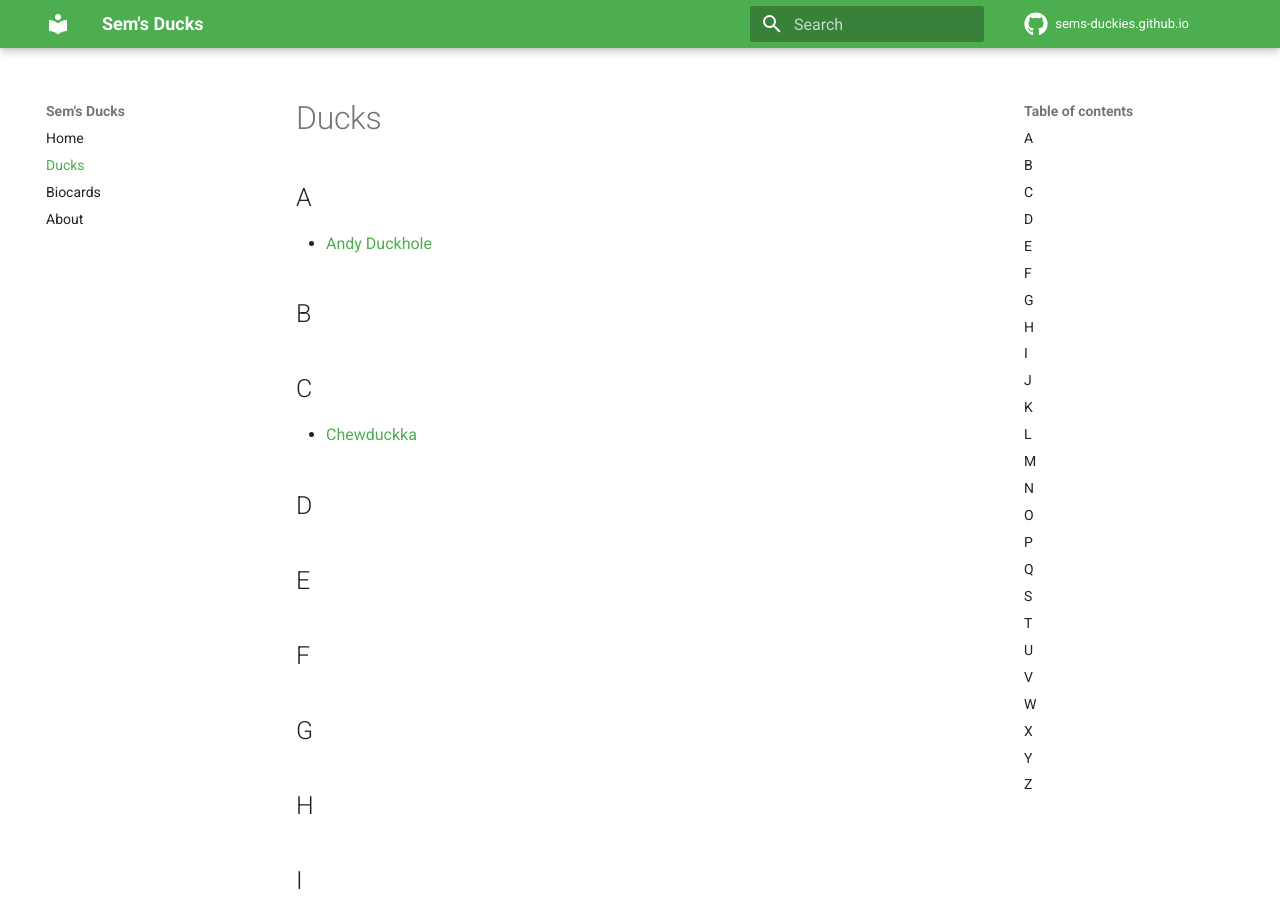
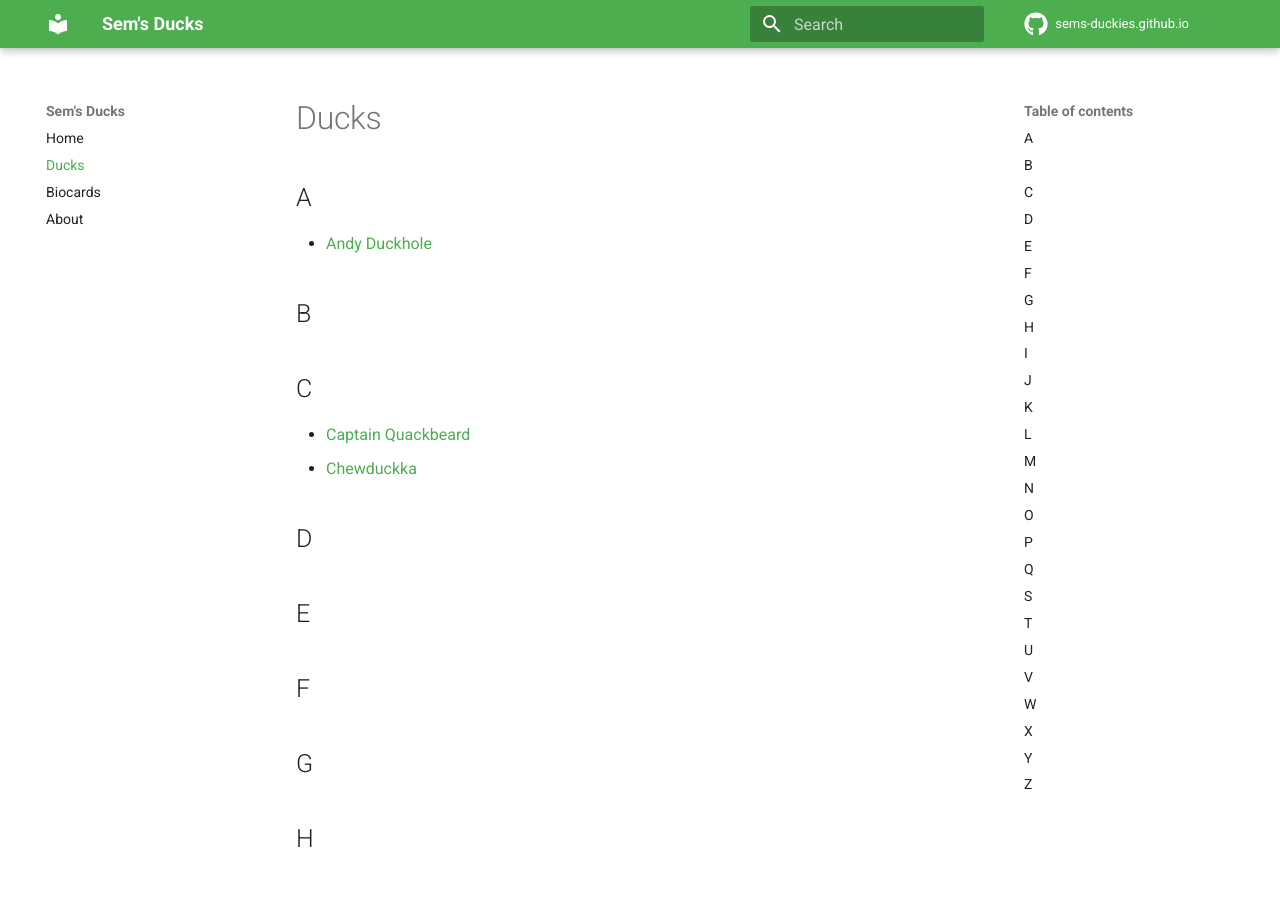
Before and after one commit to Sems-duckies/sems-duckies.github.io, an MkDocs documentation site: the page built from doc/ducks/index.md, in a window 1280 px wide and 900 px high. Built offline with MkDocs 1.6.1 and Material for MkDocs 9.7.7, drawn with Linux system fonts in a browser that asks for light colours; comment, search, counter and statistics services are not loaded.

Commit message:
Update index.md

```diff
--- a/doc/ducks/index.md
+++ b/doc/ducks/index.md
@@ -11,6 +11,7 @@ date: 2025-10-14
 ## B
 
 ## C
+  * [Captain Quackbeard](captain-quackbeard)
   * [Chewduckka](chewduckka)
 ## D
 
```
